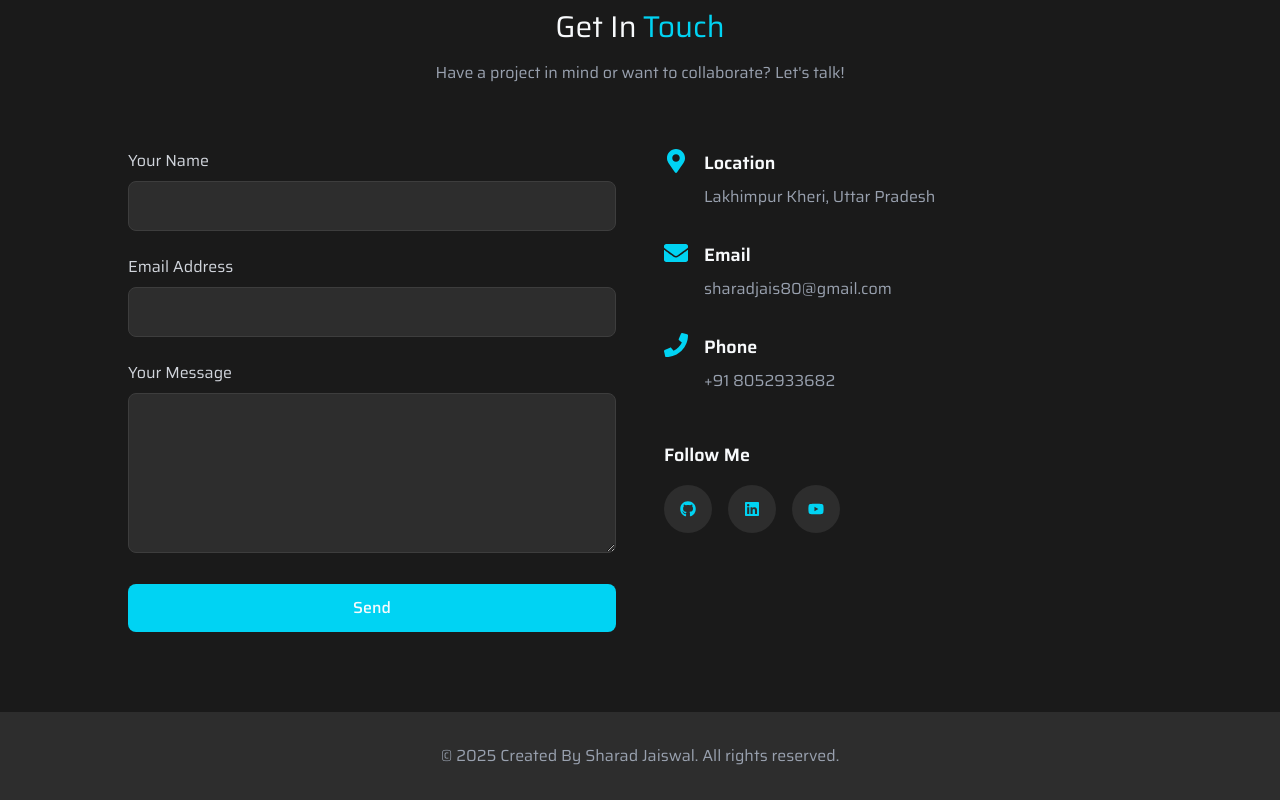
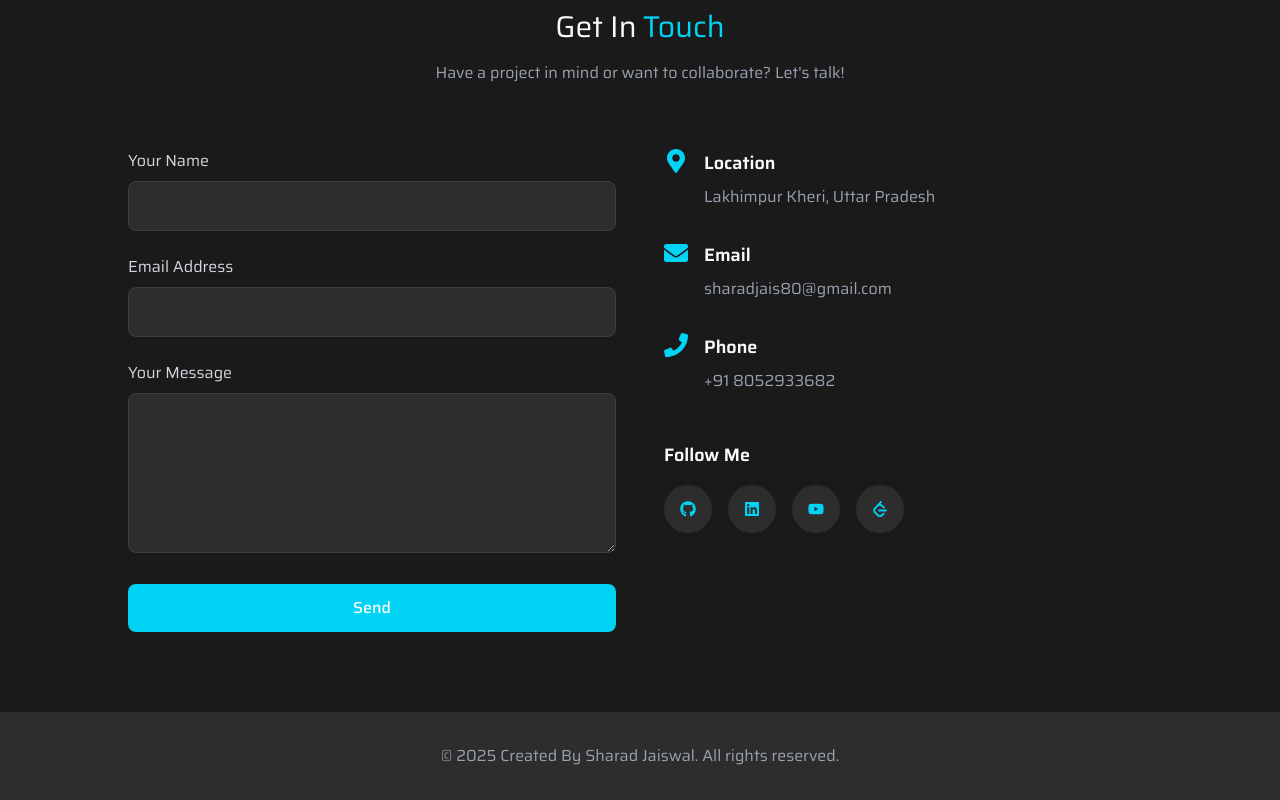
Before and after one commit to DeveloperSharad2004/Sharad-Jaiswal-Portfolio, a React (Vite) app: page / in a window 1280 px wide. Shown: the part 4415-5215 px from the top of the page. Built offline with nearby package versions, Linux system fonts and the light colour scheme; a web font is replaced by a local one.

Commit message:
update contact section

```diff
--- a/src/components/Contact.jsx
+++ b/src/components/Contact.jsx
@@ -1,6 +1,7 @@
 import React from 'react'
 import { motion } from 'framer-motion'
 import { FaEnvelope, FaGithub, FaLinkedin, FaMapMarkerAlt, FaPhone, FaYoutube } from 'react-icons/fa'
+import { SiLeetcode } from "react-icons/si";
 import ContactForm from './ContactForm'
 
 const Contact = () => {
@@ -22,13 +23,13 @@ const Contact = () => {
                 <div className='grid grid-cols-1 md:grid-cols-2 gap-12 max-w-5xl mx-auto' >
                     {/* Contact Form  */}
                     <div>
-                        <ContactForm/>
+                        <ContactForm />
                     </div>
                     {/* Contact Information  */}
                     <div className='space-y-8'>
                         <div className='flex items-start'>
                             <div className='text-cyan-400 text-2xl mr-4'>
-                                <FaMapMarkerAlt/>
+                                <FaMapMarkerAlt />
                             </div>
                             <div>
                                 <h3 className='text-lg font-semibold mb-2'>Location</h3>
@@ -37,7 +38,7 @@ const Contact = () => {
                         </div>
                         <div className='flex items-start'>
                             <div className='text-cyan-400 text-2xl mr-4'>
-                                <FaEnvelope/>
+                                <FaEnvelope />
                             </div>
                             <div>
                                 <h3 className='text-lg font-semibold mb-2'>Email</h3>
@@ -46,7 +47,7 @@ const Contact = () => {
                         </div>
                         <div className='flex items-start'>
                             <div className='text-cyan-400 text-2xl mr-4'>
-                                <FaPhone/>
+                                <FaPhone />
                             </div>
                             <div>
                                 <h3 className='text-lg font-semibold mb-2'>Phone</h3>
@@ -57,13 +58,16 @@ const Contact = () => {
                             <h3 className='text-lg font-semibold mb-4'>Follow Me</h3>
                             <div className='flex space-x-4'>
                                 <a href="https://github.com/DeveloperSharad2004" className='w-12 h-12 rounded-full bg-dark-300 flex items-center justify-center text-cyan-400 hover:bg-cyan-700 hover:border border-white hover:text-white duration-300 cursor-pointer'>
-                                    <FaGithub/>
+                                    <FaGithub />
                                 </a>
                                 <a href="https://www.linkedin.com/in/sharad-jaiswal-02200a280/" className='w-12 h-12 rounded-full bg-dark-300 flex items-center justify-center text-cyan-400 hover:bg-cyan-700 hover:border border-white hover:text-white duration-300 cursor-pointer'>
-                                    <FaLinkedin/>
+                                    <FaLinkedin />
                                 </a>
                                 <a href="https://www.youtube.com/@Webtech09" className='w-12 h-12 rounded-full bg-dark-300 flex items-center justify-center text-cyan-400 hover:bg-cyan-700 hover:border border-white hover:text-white duration-300 cursor-pointer'>
-                                    <FaYoutube/>
+                                    <FaYoutube />
+                                </a>
+                                <a href="https://leetcode.com/u/sharad808/" target="_blank" rel="noopener noreferrer" className='w-12 h-12 rounded-full bg-dark-300 flex items-center justify-center text-cyan-400 hover:bg-cyan-700 hover:border border-white hover:text-white duration-300 cursor-pointer'>
+                                    <SiLeetcode />
                                 </a>
                             </div>
 
```
